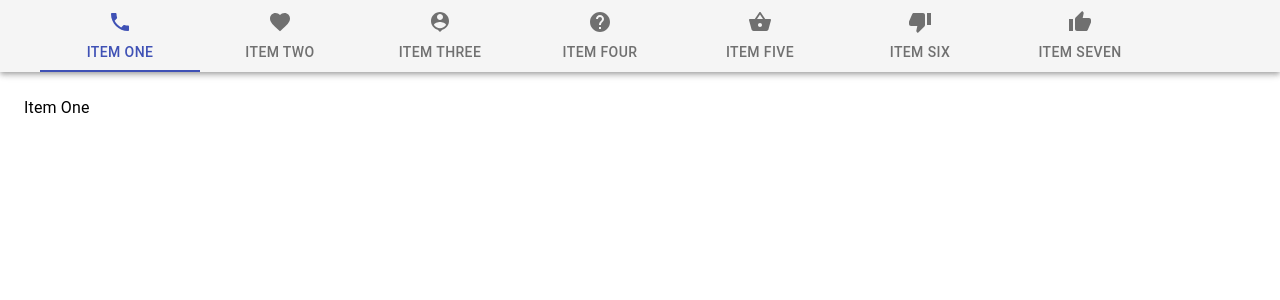
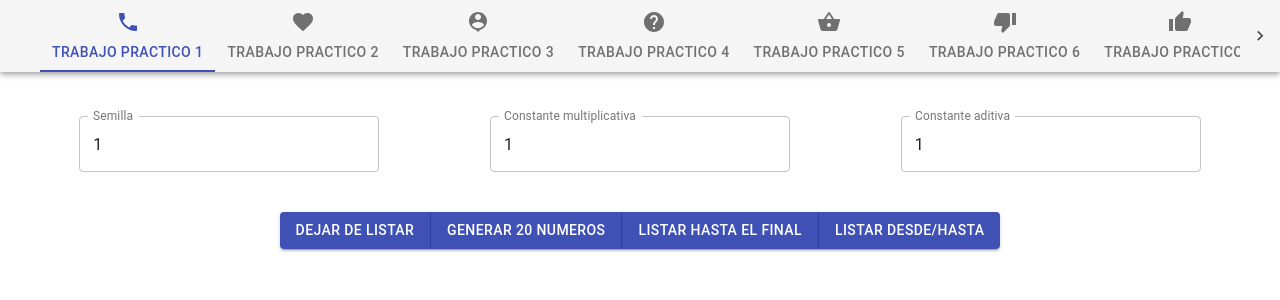
Before and after one commit to ErikGaston/SimulacionUTN2021, a React (Create React App) app in the folder simulacion/: page / in a window 1280 px wide. Shown: the top 300 px of the page. Built offline with nearby package versions, Linux system fonts and the light colour scheme.

Commit message:
estructura tp1

```diff
--- a/simulacion/src/App.js
+++ b/simulacion/src/App.js
@@ -13,6 +13,7 @@ import ThumbDown from '@material-ui/icons/ThumbDown';
 import ThumbUp from '@material-ui/icons/ThumbUp';
 import Typography from '@material-ui/core/Typography';
 import Box from '@material-ui/core/Box';
+import TrabajoPracticoUno from './componentes/tp1/TrabajoPracticoUno';
 
 function TabPanel(props) {
   const { children, value, index, ...other } = props;
@@ -75,17 +76,17 @@ export default function App() {
           textColor="primary"
           aria-label="scrollable force tabs example"
         >
-          <Tab label="Item One" icon={<PhoneIcon />} {...a11yProps(0)} />
-          <Tab label="Item Two" icon={<FavoriteIcon />} {...a11yProps(1)} />
-          <Tab label="Item Three" icon={<PersonPinIcon />} {...a11yProps(2)} />
-          <Tab label="Item Four" icon={<HelpIcon />} {...a11yProps(3)} />
-          <Tab label="Item Five" icon={<ShoppingBasket />} {...a11yProps(4)} />
-          <Tab label="Item Six" icon={<ThumbDown />} {...a11yProps(5)} />
-          <Tab label="Item Seven" icon={<ThumbUp />} {...a11yProps(6)} />
+          <Tab label="Trabajo Practico 1" icon={<PhoneIcon />} {...a11yProps(0)} />
+          <Tab label="Trabajo Practico 2" icon={<FavoriteIcon />} {...a11yProps(1)} />
+          <Tab label="Trabajo Practico 3" icon={<PersonPinIcon />} {...a11yProps(2)} />
+          <Tab label="Trabajo Practico 4" icon={<HelpIcon />} {...a11yProps(3)} />
+          <Tab label="Trabajo Practico 5" icon={<ShoppingBasket />} {...a11yProps(4)} />
+          <Tab label="Trabajo Practico 6" icon={<ThumbDown />} {...a11yProps(5)} />
+          <Tab label="Trabajo Practico 7" icon={<ThumbUp />} {...a11yProps(6)} />
         </Tabs>
       </AppBar>
       <TabPanel value={value} index={0}>
-        Item One
+        <TrabajoPracticoUno	/>
       </TabPanel>
       <TabPanel value={value} index={1}>
         Item Two
--- a/simulacion/src/componentes/tp1/TrabajoPracticoUno.jsx
+++ b/simulacion/src/componentes/tp1/TrabajoPracticoUno.jsx
@@ -0,0 +1,86 @@
+import React from 'react';
+//material-ui
+import Button from '@material-ui/core/Button';
+import ButtonGroup from '@material-ui/core/ButtonGroup';
+import Grid from '@material-ui/core/Grid';
+import TextField from '@material-ui/core/TextField';
+
+const TrabajoPracticoUno = () => {
+
+    const [semilla, setSemilla]= React.useState(1)
+    const [constMultiplicativa, setConstMultiplicativa]= React.useState(1)
+    const [constAditiva, setConstAditiva]= React.useState(1)
+
+    const handleChange = () => e => {
+        const {name, value } = e.target
+        if(name === 'semilla'){
+            setSemilla(value)
+        }
+        if(name === 'constMultiplicativa'){
+            setConstMultiplicativa(value)
+        }
+        if(name === 'constAditiva'){
+            setConstAditiva(value)
+        }
+    }
+
+    return (
+        <div >
+                <Grid style={{paddingTop:'20px'}} container direction={'row'} justifyContent={'center'} alignItems={'center'} alignContent={'center'} spacing={0}>
+                    <Grid item xs={4}>
+                        <TextField
+                            name={'semilla'}
+                            value={semilla}
+                            style={{width:'300px'}}
+                            label="Semilla"
+                            type="number"
+                            variant="outlined"
+                            placeholder={'Ingrese la semilla'}
+                            onChange={handleChange()}
+                            onInput={(e) => { e.target.value = e.target.value.replace(/[^0-9]/g, '').replace(/(\..*?)\..*/g, '$1'); }}
+                        />
+                    </Grid>
+                    <Grid item xs={4}>
+                        <TextField
+                            name={'constMultiplicativa'}
+                            value={constMultiplicativa}
+                            style={{width:'300px'}}
+                            label="Constante multiplicativa"
+                            type="number"
+                            defaultValue={1}
+                            variant="outlined"
+                            placeholder={'Ingrese la constante multiplicativa'}
+                            onChange={handleChange()}
+                            onInput={(e) => { e.target.value = e.target.value.replace(/[^0-9]/g, '').replace(/(\..*?)\..*/g, '$1'); }}
+
+                        />
+                    </Grid>
+                    <Grid item>
+                        <TextField
+                            name={'constAditiva'}
+                            value={constAditiva}
+                            style={{width:'300px'}}
+                            label="Constante aditiva"
+                            type="number"
+                            defaultValue={1}
+                            variant="outlined"
+                            placeholder={'Ingrese la constante aditiva'}
+                            onChange={handleChange()}
+                            onInput={(e) => { e.target.value = e.target.value.replace(/[^0-9]/g, '').replace(/(\..*?)\..*/g, '$1'); }}
+                        />
+                    </Grid>
+                    <Grid item style={{marginTop:'40px'}}>
+                        <ButtonGroup variant="contained" color="primary" aria-label="contained primary button group">
+                            <Button>Dejar de Listar</Button>
+                            <Button>Generar 20 numeros</Button>
+                            <Button>Listar hasta el final</Button>
+                            <Button>Listar desde/hasta</Button>
+                        </ButtonGroup>
+                    </Grid>
+                </Grid>
+
+        </div>
+    )
+}
+
+export default TrabajoPracticoUno
```
Also changed, not shown: 1 other file (tests, documents, lock files or other folders).
